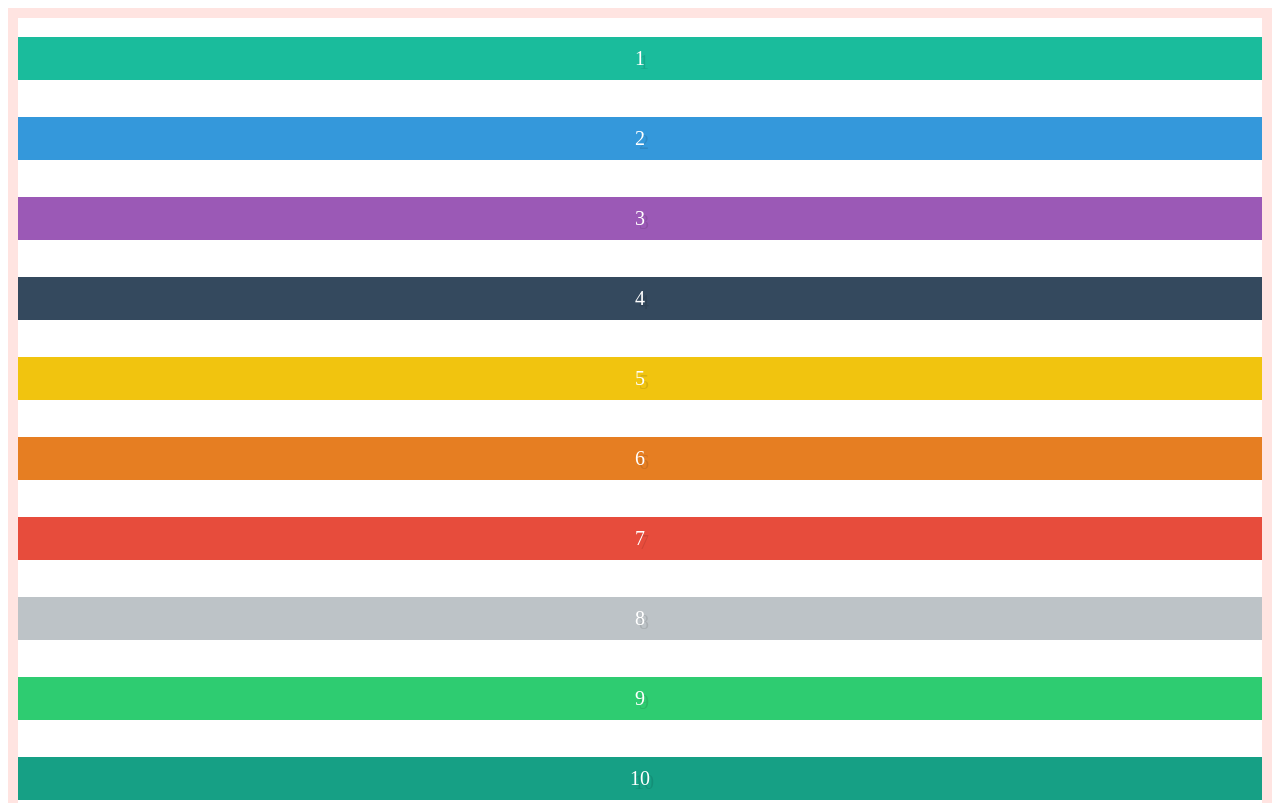
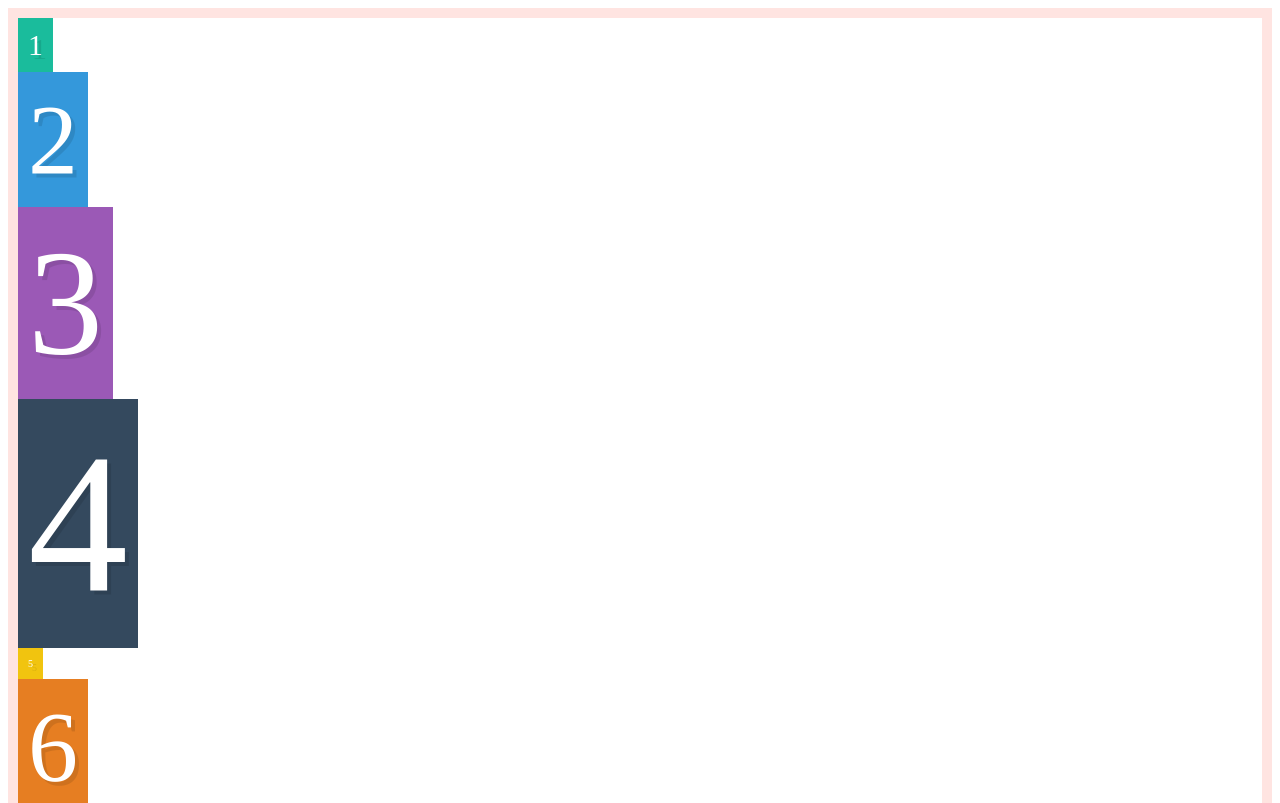
Before and after one commit to GourishettySairam/Flexbox, a plain HTML site: page Flexbox/index.html in a window 1280 px wide. Shown: the top 803 px of the page. Drawn offline with Linux system fonts and the light colour scheme.

Commit message:
Alignment and Centering with align-items

```diff
--- a/Flexbox/styles.css
+++ b/Flexbox/styles.css
@@ -1,6 +1,6 @@
 .box {
     color: white;
-    font-size: 20px;
+    font-size: 100px;
     text-align: center;
     text-shadow: 4px 4px 0 rgba(0,0,0,0.1);
     padding: 10px;
@@ -37,10 +37,37 @@
     background: #16a085;
 }
 
+/* .container {
+    display: flex;
+    border: 10px solid mistyrose;
+    align-items: flex-end;
+    height: 100vh;
+} */
+
 .container {
     display: flex;
-    justify-content: space-around;
     border: 10px solid mistyrose;
+    align-items: baseline;
+    height: 100vh;
     flex-direction: column;
-    min-height: 100vh;
 }
+
+.box1 {
+    font-size: 30px;
+}
+
+.box3 {
+    font-size: 150px;
+}
+
+.box4 {
+    font-size: 200px;
+}
+
+.box5 {
+    font-size: 10px;
+}
+
+.box10 {
+    font-size: 77px;
+}
```
Also changed, not shown: 1 other file.
